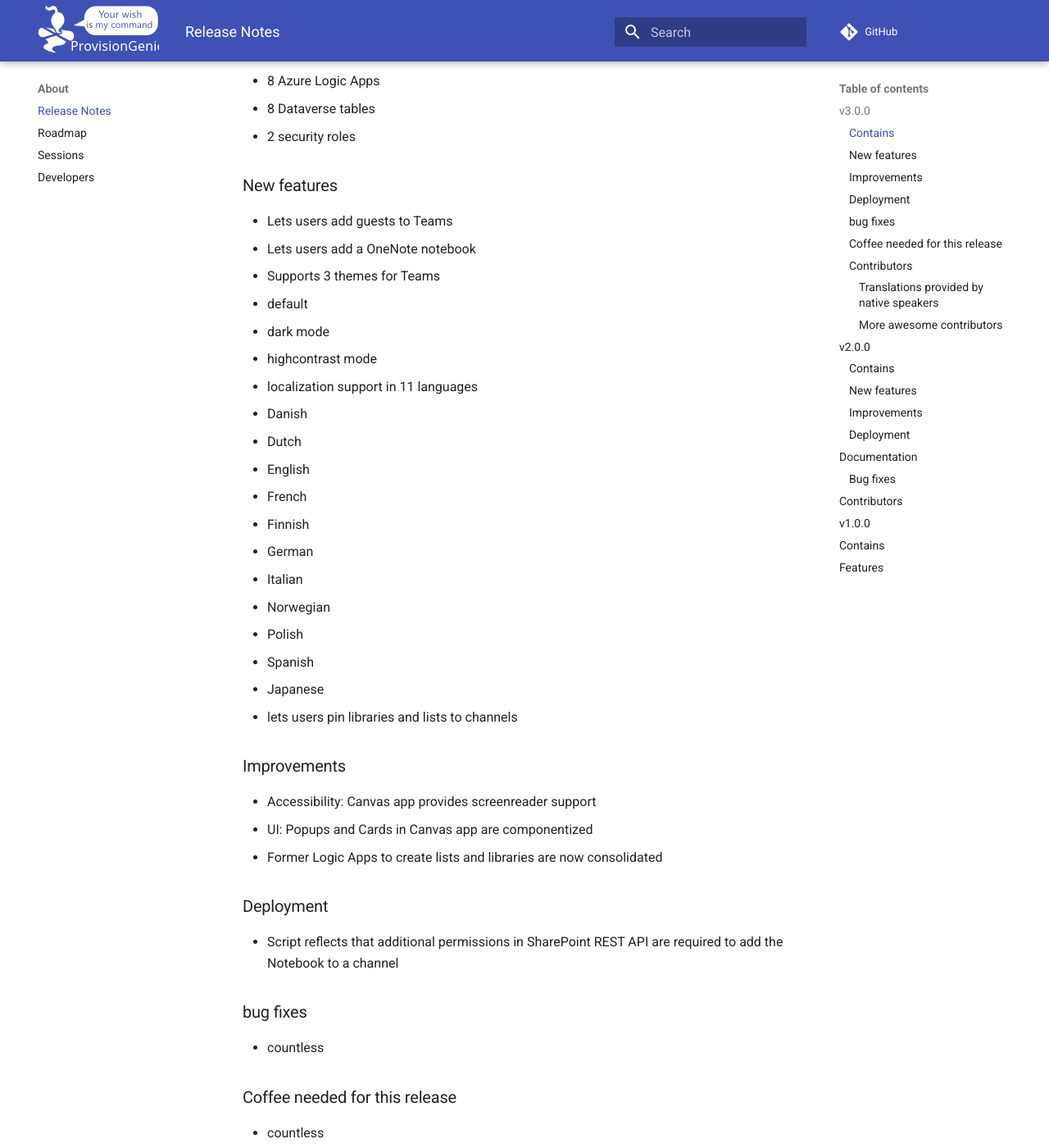
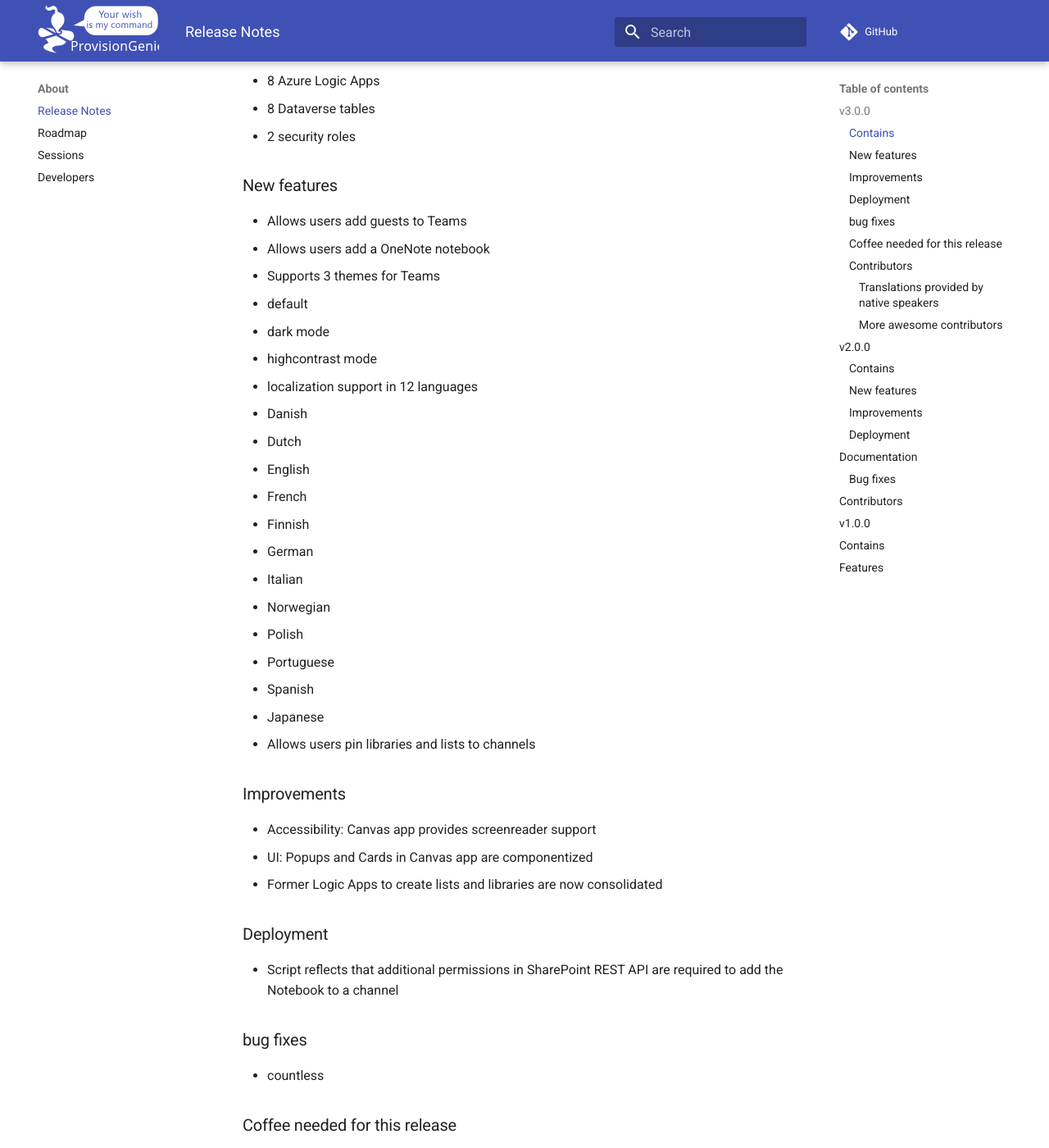
Before and after one commit to ProvisionGenie/ProvisionGenie, an MkDocs documentation site: the page built from Docs/docs/about/releasenotes.md, in a window 1280 px wide and 1400 px high, scrolled down 455 px. Shown: the whole window at 82% size. Built offline with MkDocs 1.6.1 and Material for MkDocs 9.7.7, drawn with Linux system fonts in a browser that asks for light colours; comment, search, counter and statistics services are not loaded; some of the changed text lies outside the part shown.

Commit message:
adds portuguese

```diff
--- a/Docs/docs/about/releasenotes.md
+++ b/Docs/docs/about/releasenotes.md
@@ -12,13 +12,13 @@
 
 ### New features
 
-* Lets users add guests to Teams
-* Lets users add a OneNote notebook
+* Allows users add guests to Teams
+* Allows users add a OneNote notebook
 * Supports 3 themes for Teams
   * default
   * dark mode
   * highcontrast mode
-* localization support in 11 languages
+* localization support in 12 languages
   * Danish
   * Dutch
   * English
@@ -28,9 +28,10 @@
   * Italian
   * Norwegian
   * Polish
+  * Portuguese
   * Spanish
   * Japanese
-* lets users pin libraries and lists to channels
+* Allows users pin libraries and lists to channels
 
 ### Improvements
 
@@ -76,7 +78,6 @@
 * Michael Roth | [Michael on GitHub](https://github.com/michaelroth42) | [Michael on twitter](https://twitter.com/MichaelRoth42)
 * Yannick Reekmans | [Yannick on GitHub](https://github.com/YannickRe) | [Yannick on twitter](https://twitter.com/YannickReekmans)
 
-
 ## v2.0.0
 
 ### Contains
@@ -88,8 +89,8 @@
 
 ### New features
 
-* lets users add members and additional owners to a Team
-* lets users skip creation of channels, library, or list
+* Allows users add members and additional owners to a Team
+* Allows users skip creation of channels, library, or list
 
 ### Improvements
 
@@ -136,7 +137,7 @@
 
 ## Features
 
-* lets users create a custom Microsoft Teams team including
+* Allows users create a custom Microsoft Teams team including
   * channels
   * a library
   * a list
--- a/__azurite_db_queue_extent__.json
+++ /dev/null
@@ -1 +0,0 @@
-{"filename":"c:\\Users\\luise\\OneDrive\\dev\\ProvisionGenie\\__azurite_db_queue_extent__.json","collections":[{"name":"$EXTENTS_COLLECTION$","data":[],"idIndex":null,"binaryIndices":{"id":{"name":"id","dirty":false,"values":[]}},"constraints":null,"uniqueNames":[],"transforms":{},"objType":"$EXTENTS_COLLECTION$","dirty":false,"cachedIndex":null,"cachedBinaryIndex":null,"cachedData":null,"adaptiveBinaryIndices":true,"transactional":false,"cloneObjects":false,"cloneMethod":"parse-stringify","asyncListeners":false,"disableMeta":false,"disableChangesApi":true,"disableDeltaChangesApi":true,"autoupdate":false,"serializableIndices":true,"disableFreeze":true,"ttl":null,"maxId":0,"DynamicViews":[],"events":{"insert":[],"update":[],"pre-insert":[],"pre-update":[],"close":[],"flushbuffer":[],"error":[],"delete":[null],"warning":[null]},"changes":[],"dirtyIds":[]}],"databaseVersion":1.5,"engineVersion":1.5,"autosave":true,"autosaveInterval":5000,"autosaveHandle":null,"throttledSaves":true,"options":{"autosave":true,"autosaveInterval":5000,"serializationMethod":"normal","destructureDelimiter":"$<\n"},"persistenceMethod":"fs","persistenceAdapter":null,"verbose":false,"events":{"init":[null],"loaded":[],"flushChanges":[],"close":[],"changes":[],"warning":[]},"ENV":"NODEJS"}
```
Also changed, not shown: other parts of Docs/docs/about/releasenotes.md (+1 -0 lines), Docs/docs/accessibilityguide.md (+1 -1 lines), __azurite_db_queue__.json (deleted, +0 -1 lines), 1 other file.
